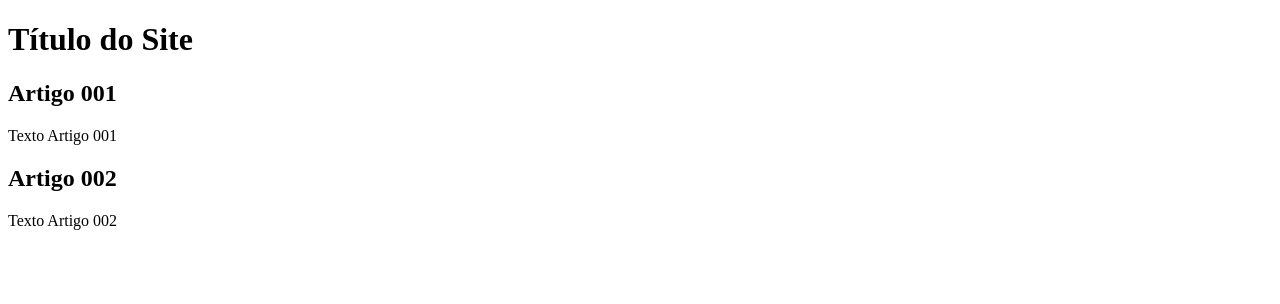
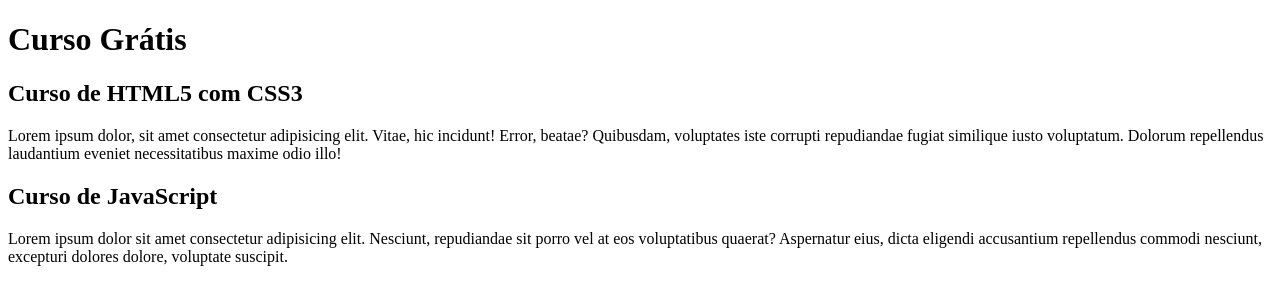
Before and after one commit to DenisVousin/projeto-site, a plain HTML site: page index.html in a window 1280 px wide. Drawn offline with Linux system fonts and the light colour scheme.

Commit message:
comecei a escrever o conteúdo

```diff
--- a/index.html
+++ b/index.html
@@ -9,15 +9,15 @@
 <body>
     <main>
         <header>
-            <h1>Título do Site</h1>
+            <h1>Curso Grátis</h1>
         </header>
         <article>
-            <h2>Artigo 001</h2>
-            <p>Texto Artigo 001</p>
+            <h2>Curso de HTML5 com CSS3</h2>
+            <p>Lorem ipsum dolor, sit amet consectetur adipisicing elit. Vitae, hic incidunt! Error, beatae? Quibusdam, voluptates iste corrupti repudiandae fugiat similique iusto voluptatum. Dolorum repellendus laudantium eveniet necessitatibus maxime odio illo!</p>
         </article>
         <article>
-            <h2>Artigo 002</h2>
-            <p>Texto Artigo 002</p>
+            <h2>Curso de JavaScript</h2>
+            <p>Lorem ipsum dolor sit amet consectetur adipisicing elit. Nesciunt, repudiandae sit porro vel at eos voluptatibus quaerat? Aspernatur eius, dicta eligendi accusantium repellendus commodi nesciunt, excepturi dolores dolore, voluptate suscipit.</p>
         </article>
     </main>
 
```
